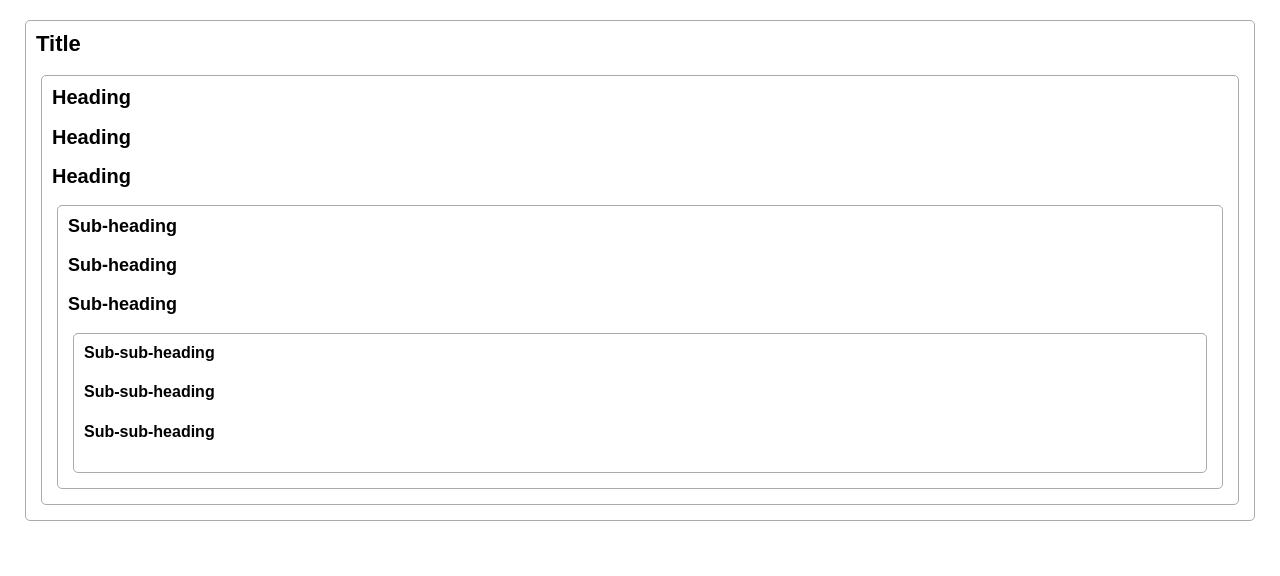
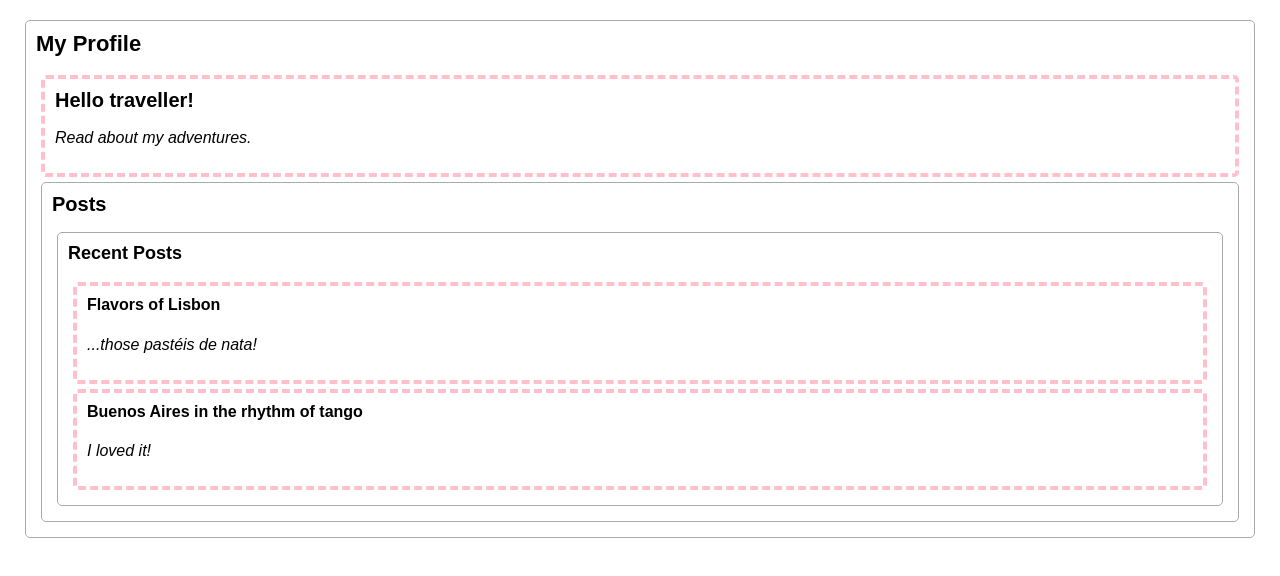
Before and after one commit to 21MoududAhammed/learn-context-api, a React (Vite) app: page / in a window 1280 px wide. Shown: the top 576 px of the page. Built offline with nearby package versions, Linux system fonts and the light colour scheme.

Commit message:
context passes through intermediate components

```diff
--- a/src/App.jsx
+++ b/src/App.jsx
@@ -1,25 +1,17 @@
 import Section from "./components/Section";
 import Heading from "./components/Heading";
+import Post from "./components/Post";
+import AllPosts from "./components/AllPosts";
 
-export default function App() {
+export default function ProfilePage() {
   return (
     <Section>
-      <Heading>Title</Heading>
-      <Section>
-        <Heading>Heading</Heading>
-        <Heading>Heading</Heading>
-        <Heading>Heading</Heading>
-        <Section>
-          <Heading>Sub-heading</Heading>
-          <Heading>Sub-heading</Heading>
-          <Heading>Sub-heading</Heading>
-          <Section>
-            <Heading>Sub-sub-heading</Heading>
-            <Heading>Sub-sub-heading</Heading>
-            <Heading>Sub-sub-heading</Heading>
-          </Section>
-        </Section>
-      </Section>
+      <Heading>My Profile</Heading>
+      <Post
+        title="Hello traveller!"
+        body="Read about my adventures."
+      />
+      <AllPosts />
     </Section>
   );
 }
--- /dev/null
+++ b/src/components/AllPosts.jsx
@@ -0,0 +1,12 @@
+import Heading from "./Heading";
+import Section from "./Section";
+import RecentPosts from './RecentPost';
+
+export default function AllPosts() {
+    return (
+      <Section>
+        <Heading>Posts</Heading>
+        <RecentPosts />
+      </Section>
+    );
+  }
--- a/src/components/Heading.jsx
+++ b/src/components/Heading.jsx
@@ -1,9 +1,11 @@
-import { useContext } from "react";
-import { LevelContext } from "../contextApi/LevelContext";
+import { useContext } from 'react';
+import { LevelContext } from '../contextApi/LevelContext';
 
 export default function Heading({ children }) {
   const level = useContext(LevelContext);
   switch (level) {
+    case 0:
+      throw Error('Heading must be inside a Section!');
     case 1:
       return <h1>{children}</h1>;
     case 2:
--- /dev/null
+++ b/src/components/Post.jsx
@@ -0,0 +1,13 @@
+import Heading from "./Heading";
+import Section from "./Section";
+
+export default function Post({ title, body }) {
+    return (
+      <Section isFancy={true}>
+        <Heading>
+          {title}
+        </Heading>
+        <p><i>{body}</i></p>
+      </Section>
+    );
+  }
--- /dev/null
+++ b/src/components/RecentPost.jsx
@@ -0,0 +1,20 @@
+import Heading from "./Heading";
+import Post from "./Post";
+import Section from "./Section";
+
+
+export default function RecentPosts() {
+    return (
+      <Section>
+        <Heading>Recent Posts</Heading>
+        <Post
+          title="Flavors of Lisbon"
+          body="...those pastéis de nata!"
+        />
+        <Post
+          title="Buenos Aires in the rhythm of tango"
+          body="I loved it!"
+        />
+      </Section>
+    );
+  }
--- a/src/components/Section.jsx
+++ b/src/components/Section.jsx
@@ -1,11 +1,13 @@
 import { useContext } from "react";
-import { LevelContext } from "../contextApi/LevelContext";
+import { LevelContext } from "./../contextApi/LevelContext";
 
-export default function Section({ children }) {
+export default function Section({ children, isFancy }) {
   const level = useContext(LevelContext);
   return (
-    <section className="section">
-      <LevelContext.Provider value={level + 1}>{children}</LevelContext.Provider>
+    <section className={"section " + (isFancy ? "fancy" : "")}>
+      <LevelContext.Provider value={level + 1}>
+        {children}
+      </LevelContext.Provider>
     </section>
   );
 }
--- a/src/contextApi/LevelContext.js
+++ b/src/contextApi/LevelContext.js
@@ -1,3 +1,3 @@
-import { createContext } from "react";
+import { createContext } from 'react';
 
-export  const LevelContext = createContext(0);
+export const LevelContext = createContext(0);
--- a/src/style.css
+++ b/src/style.css
@@ -53,30 +53,6 @@
   border: 1px solid #aaa;
 }
 
-  /* for components 2  */
-
-  .family{
-    border: 2px solid red;
-    border-radius: 10px;
-    padding: 30px;
+.fancy {
+  border: 4px dashed pink;
 }
-  .parent{
-    border: 2px solid rgb(23, 22, 22);
-    border-radius: 10px;
-    padding: 30px;
-  }
-  .child{
-    border: 2px solid rgb(49, 1, 1);
-    border-radius: 10px;
-    padding: 30px;
-  }
-  .grand-son{
-    border: 2px solid blue;
-    border-radius: 10px;
-    padding: 30px;
-  }
-  .grand-daughter{
-    border: 2px solid violet;
-    border-radius: 10px;
-    padding: 30px;
-  }
```
Lines whose indentation alone changed are shown as unchanged.
